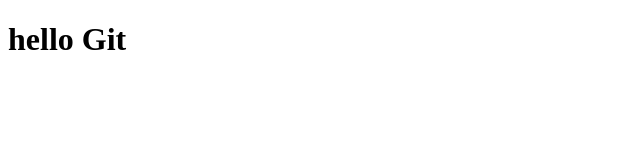
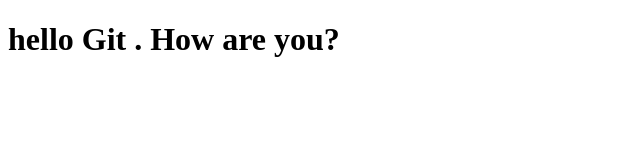
Before and after one commit to prantok104/ledp, a plain HTML site: page index.html in a window 1280 px wide. Shown: the whole page, without its empty margins (0-640 px from the left). Drawn offline with Linux system fonts and the light colour scheme.

Commit message:
Just change

```diff
--- a/index.html
+++ b/index.html
@@ -5,6 +5,6 @@
     <title>Document</title>
 </head>
 <body>
-    <h1>hello Git</h1>
+    <h1>hello Git . How are you?</h1>
 </body>
 </html>
```
